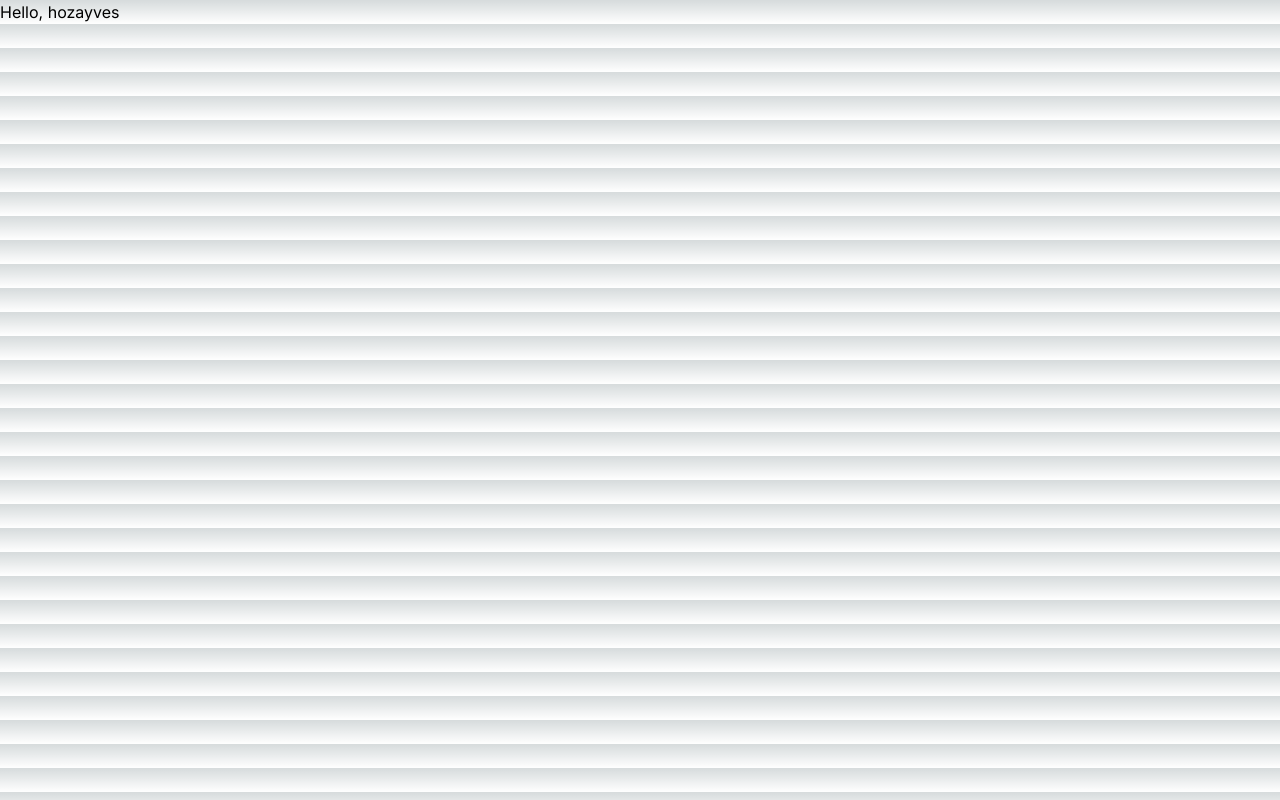
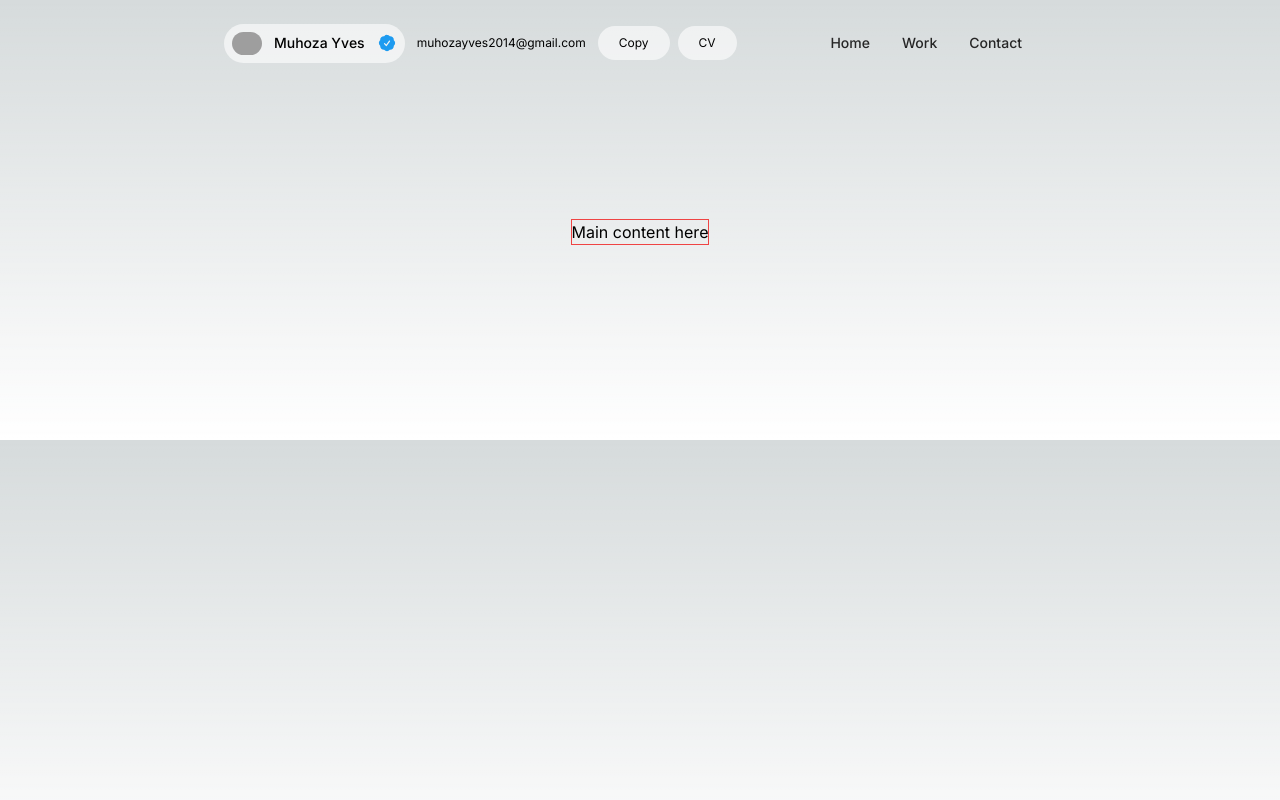
Before and after one commit to hozayves/hozayves.land, a Next.js app: page / in a window 1280 px wide. Built offline with nearby package versions, Linux system fonts and the light colour scheme; grey boxes are pictures that could not be loaded.

Commit message:
Completed header (navs) and hero background animation

```diff
--- a/src/app/page.tsx
+++ b/src/app/page.tsx
@@ -1,9 +1,71 @@
+'use client'
+
 import Image from "next/image";
+import Link from "next/link";
+import { useState } from "react";
+import { MdClose } from "react-icons/md";
 
 export default function Home() {
+  const [navs, setNavs] = useState(false)
   return (
-    <div>
-      <p>Hello, hozayves</p>
+    <div className="flex flex-col relative overflow-x-hidden">
+      <div className="absolute start-1/2 top-[-80%] aspect-[2/1] w-[150rem] origin-bottom -translate-x-1/4 blur-[150px] md:top-[-100%] md:-translate-x-1/2">
+        <div className="h-1/2 w-full origin-top will-change-transform bg-cover bg-no-repeat bg-image  animate-wiggle animate-infinite animate-duration-[10000ms] animate-delay-0 animate-ease-in"></div>
+      </div>
+      <header className="lg:w-[80%] xl:w-[65%] md:mx-auto absolute inset-4 bottom-auto top-0 z-20 pt-8 md:py-6">
+        {/* header */}
+        <div className="flex gap-1 flex-row justify-between items-center">
+          <div className="flex flex-col justify-start md:flex-row gap-1 lg:gap-3 items-center">
+            <div className="flex items-center gap-3 rounded-full bg-white/[0.6] p-2">
+              <Image
+                className="rounded-full"
+                src="/hozayves.jpg"
+                width="30"
+                height="30"
+                alt="hozayves profile logo" />
+              <span className="text-sm font-medium capitalize">muhoza yves</span>
+              <div>
+                <svg stroke="currentColor" fill="currentColor" stroke-width="0" viewBox="0 0 24 24" aria-hidden="true" className="size-5 text-[#1D9BF0]" aria-label="Trusted" height="1em" width="1em" xmlns="http://www.w3.org/2000/svg"><path fill-rule="evenodd" d="M8.603 3.799A4.49 4.49 0 0 1 12 2.25c1.357 0 2.573.6 3.397 1.549a4.49 4.49 0 0 1 3.498 1.307 4.491 4.491 0 0 1 1.307 3.497A4.49 4.49 0 0 1 21.75 12a4.49 4.49 0 0 1-1.549 3.397 4.491 4.491 0 0 1-1.307 3.497 4.491 4.491 0 0 1-3.497 1.307A4.49 4.49 0 0 1 12 21.75a4.49 4.49 0 0 1-3.397-1.549 4.49 4.49 0 0 1-3.498-1.306 4.491 4.491 0 0 1-1.307-3.498A4.49 4.49 0 0 1 2.25 12c0-1.357.6-2.573 1.549-3.397a4.49 4.49 0 0 1 1.307-3.497 4.49 4.49 0 0 1 3.497-1.307Zm7.007 6.387a.75.75 0 1 0-1.22-.872l-3.236 4.53L9.53 12.22a.75.75 0 0 0-1.06 1.06l2.25 2.25a.75.75 0 0 0 1.14-.094l3.75-5.25Z" clip-rule="evenodd"></path></svg>
+              </div>
+            </div>
+            <div className="items-center gap-2 md:gap-1 lg:gap-3 text-xs hidden lg:flex">
+              <span>muhozayves2014@gmail.com</span>
+              <div className="flex gap-1 lg:gap-2">
+                <button className="px-5 py-2 bg-white/[0.6] rounded-full border border-transparent hover:border-white/[0.6] hover:bg-transparent transition-all">Copy</button>
+                <button className="px-5 py-2 bg-white/[0.6] rounded-full border border-transparent hover:border-white/[0.6] hover:bg-transparent transition-all">CV</button>
+              </div>
+            </div>
+          </div>
+          <ul className={`${navs ? 'block' : 'hidden'} absolute z-30 w-screen top-0 -left-[18px] bg-gray-800 text-white pt-10 h-screen md:relative md:flex md:p-0 md:h-auto md:bg-transparent md:justify-end md:items-center md:w-auto md:text-[#262626] text-sm font-medium`}>
+            <li>
+              <Link
+                className="p-2 px-4 hover:bg-gray-700 text-center md:rounded-full md:hover:bg-white/[0.6] transition-colors"
+                href="#">Home</Link>
+            </li>
+            <li>
+              <Link className="p-2 px-4 hover:bg-gray-700 text-center rounded-full md:hover:bg-white/[0.6] transition-colors" href="#">Work</Link>
+            </li>
+            <li>
+              <Link className="p-2 px-4 hover:bg-gray-700 text-center rounded-full md:hover:bg-white/[0.6] transition-colors" href="#">Contact</Link>
+            </li>
+          </ul>
+          <div className="md:hidden flex z-30 ">
+            <button className={`${!navs ? 'block md:hidden' : 'hidden'} flex justify-center items-center p-3 bg-white/[0.6] rounded-full w-[45px] h-[45px]`}>
+              <svg
+                onClick={() => setNavs(true)}
+                stroke="currentColor"
+                fill="currentColor" stroke-width="0" viewBox="0 0 20 20" aria-hidden="true" className="size-6" height="1.2em" width="1.2em" xmlns="http://www.w3.org/2000/svg">
+                <path fill-rule="evenodd" d="M2 6.75A.75.75 0 0 1 2.75 6h14.5a.75.75 0 0 1 0 1.5H2.75A.75.75 0 0 1 2 6.75Zm0 6.5a.75.75 0 0 1 .75-.75h14.5a.75.75 0 0 1 0 1.5H2.75a.75.75 0 0 1-.75-.75Z" clip-rule="evenodd"></path>
+              </svg>
+
+            </button>
+            <button className={`z-10 text-white pr-3  ${navs ? 'block' : 'hidden'}`}>
+              <MdClose size={20} onClick={() => setNavs(false)} />
+            </button>
+          </div>
+        </div>
+      </header>
+      <div className="border border-red-500 mx-auto max-w-[min(60.75rem,calc(100%-2.5rem))] mb-[9.19rem] mt-[14.69rem] md:mb-[12.19rem] md:mt-[13.69rem] md:pt-0 z-20">Main content here</div>
     </div>
   );
 }
```
Also changed, not shown: package.json (+6 -4 lines), 1 other file (tests, documents, lock files or other folders).
